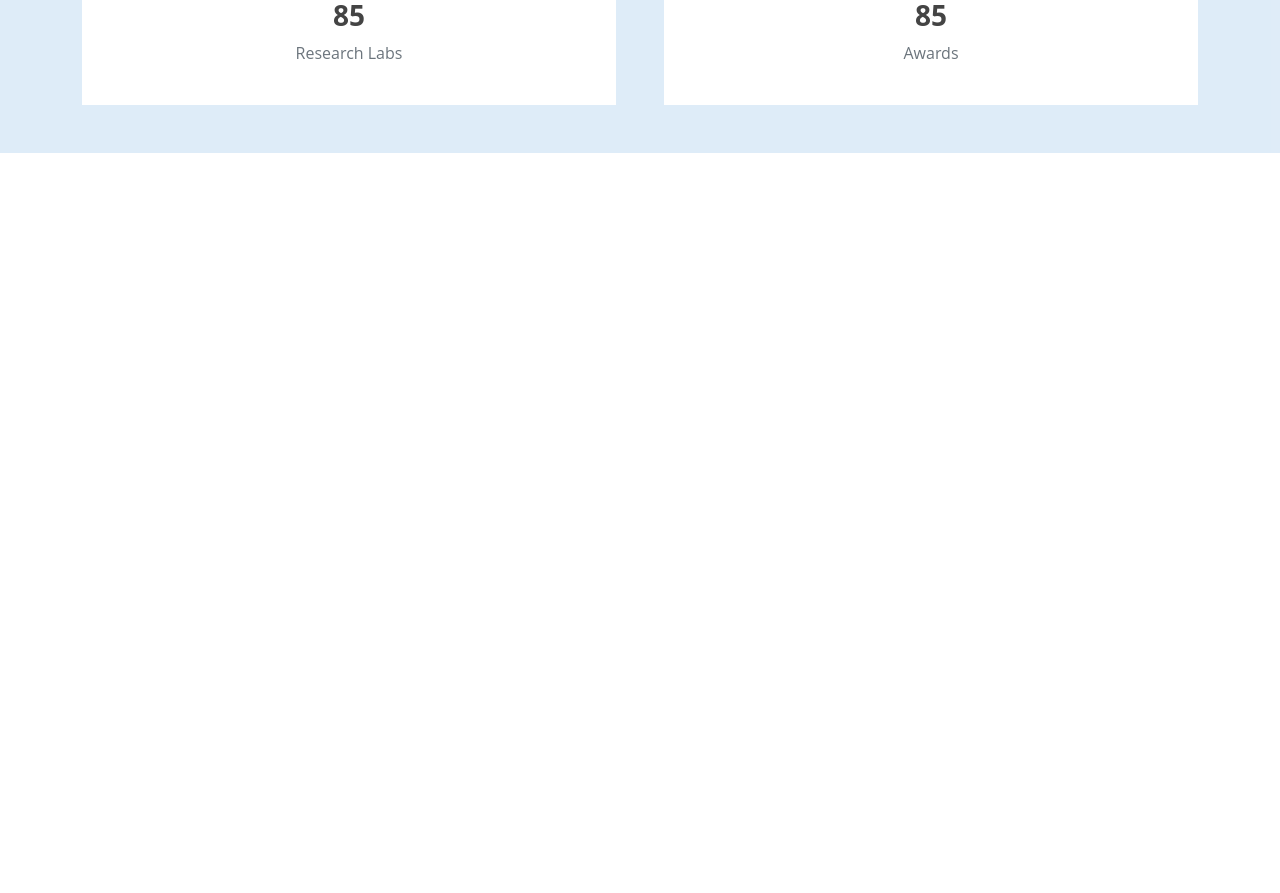
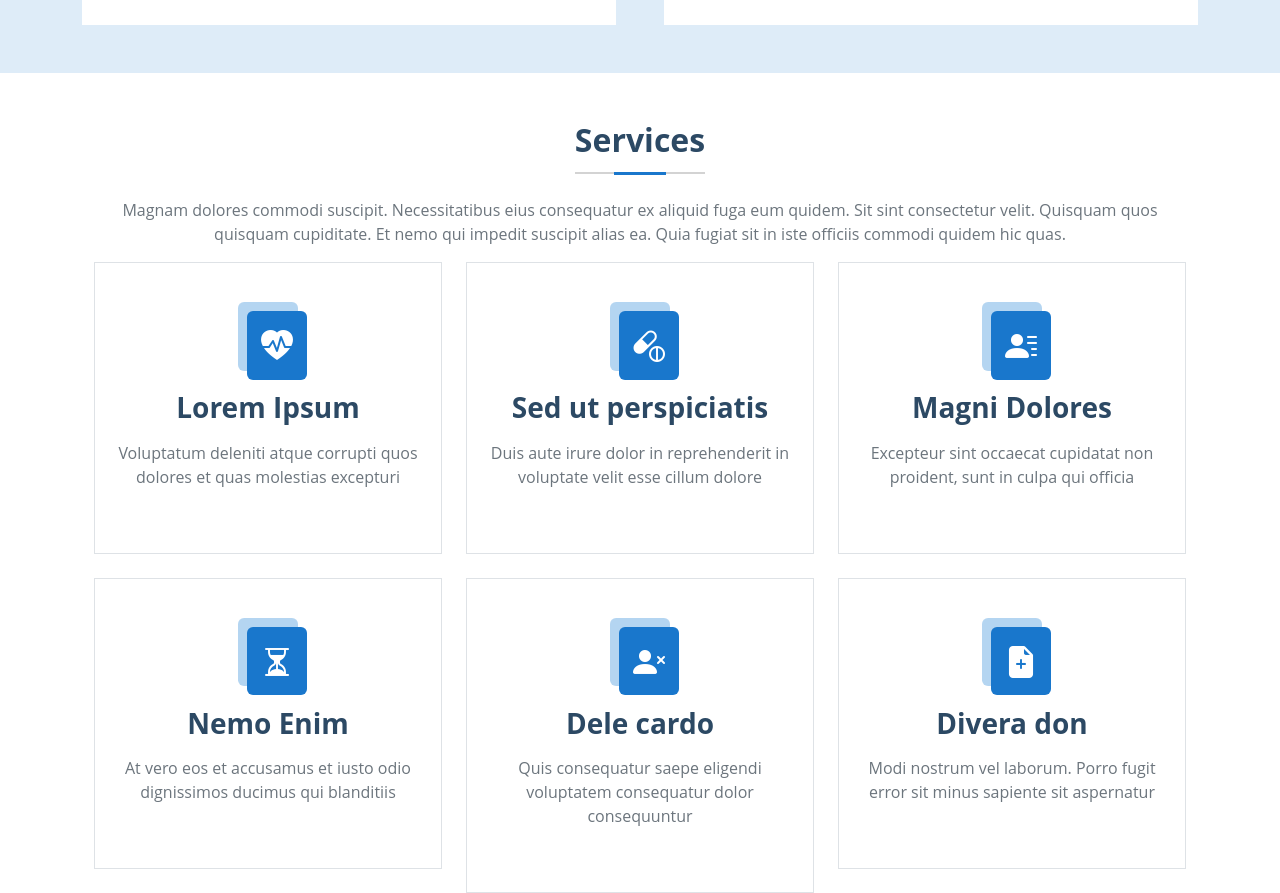
Before and after one commit to abdullahpichoo/react-practise-app-ili, a React (Create React App) app: page / in a window 1280 px wide. Shown: the part 1860-2753 px from the top of the page. Before the commit the page ends 2013 px from the top, so only its background shows below. Built offline with nearby package versions, Linux system fonts and the light colour scheme.

Commit message:
services done

```diff
--- a/src/App.tsx
+++ b/src/App.tsx
@@ -3,6 +3,7 @@ import HeroSection from "./components/HeroSection";
 import WhyUs from "./components/WhyUs";
 import Benefits from "./components/Benefits";
 import ResourceCounts from "./components/ResourceCounts";
+import Services from "./components/Services";
 // Bootstrap CSS
 import "bootstrap/dist/css/bootstrap.min.css";
 import "bootstrap/dist/js/bootstrap.bundle.min";
@@ -19,6 +20,7 @@ function App() {
       <div className="mt-5 d-flex flex-column justify-content-center align-items-center gap-5">
         <Benefits />
         <ResourceCounts />
+        <Services />
       </div>
     </main>
   );
--- a/src/components/HeroSection.tsx
+++ b/src/components/HeroSection.tsx
@@ -3,7 +3,7 @@ import MyButton from "./MyButton";
 
 const Header = () => {
   return (
-    <section id="hero" className="d-flex align-items-center">
+    <section className="hero d-flex align-items-center">
       <div className="container">
         <h1 className="fw-bold">WELCOME TO MEDILAB</h1>
         <h2 className="fs-5 mb-3">
--- /dev/null
+++ b/src/components/SectionHeading.tsx
@@ -0,0 +1,18 @@
+import React from "react";
+
+const SectionHeading = ({ title, desc }: { title: string; desc: string }) => {
+  return (
+    <div className="container text-center d-flex flex-column align-items-center">
+      <h2 className="section-header fw-bold">
+        {title}
+        <p>
+          <p></p>
+        </p>
+      </h2>
+
+      <p className="text-secondary">{desc}</p>
+    </div>
+  );
+};
+
+export default SectionHeading;
--- /dev/null
+++ b/src/components/ServiceCard.tsx
@@ -0,0 +1,29 @@
+import React from "react";
+
+const ServiceCard = ({
+  title,
+  desc,
+  icon,
+}: {
+  title: string;
+  desc: string;
+  icon: string;
+}) => {
+  return (
+    <div className="service-card w-100 border border-1 py-5 px-3 d-flex flex-column align-items-center gap-2 text-center">
+      <div className="service-card-icon">
+        <i
+          className={`icon-backdrop bi bi-${icon} fs-2 rounded-2 position-relative`}
+        >
+          <i
+            className={`main-icon w-100 h-100 bi bi-${icon} bg-blue fs-2 rounded-2 position-absolute`}
+          ></i>
+        </i>
+      </div>
+      <h3 className="fw-bold text-dark-blue mt-4">{title}</h3>
+      <p className="text-secondary">{desc}</p>
+    </div>
+  );
+};
+
+export default ServiceCard;
--- /dev/null
+++ b/src/components/Services.tsx
@@ -0,0 +1,62 @@
+import React from "react";
+import ServiceCard from "./ServiceCard";
+import SectionHeading from "./SectionHeading";
+
+const Services = () => {
+  return (
+    <section className="container w-100">
+      <SectionHeading
+        title="Services"
+        desc="Magnam dolores commodi suscipit. Necessitatibus eius consequatur ex aliquid fuga eum quidem. Sit sint consectetur velit. Quisquam quos quisquam cupiditate. Et nemo qui impedit suscipit alias ea. Quia fugiat sit in iste officiis commodi quidem hic quas."
+      />
+      <div className="container w-100">
+        <div className="row row-cols-1 row-cols-md-2 row-cols-lg-3 g-4">
+          <div className="col">
+            <ServiceCard
+              title="Lorem Ipsum"
+              desc="Voluptatum deleniti atque corrupti quos dolores et quas molestias excepturi"
+              icon="heart-pulse-fill"
+            />
+          </div>
+          <div className="col">
+            <ServiceCard
+              title="Sed ut perspiciatis"
+              desc="Duis aute irure dolor in reprehenderit in voluptate velit esse cillum dolore"
+              icon="capsule-pill"
+            />
+          </div>
+          <div className="col">
+            <ServiceCard
+              title="Magni Dolores"
+              desc="Excepteur sint occaecat cupidatat non proident, sunt in culpa qui officia"
+              icon="person-lines-fill"
+            />
+          </div>
+          <div className="col">
+            <ServiceCard
+              title="Nemo Enim"
+              desc="At vero eos et accusamus et iusto odio dignissimos ducimus qui blanditiis"
+              icon="hourglass-split"
+            />
+          </div>
+          <div className="col">
+            <ServiceCard
+              title="Dele cardo"
+              desc="Quis consequatur saepe eligendi voluptatem consequatur dolor consequuntur"
+              icon="person-x-fill"
+            />
+          </div>
+          <div className="col">
+            <ServiceCard
+              title="Divera don"
+              desc="Modi nostrum vel laborum. Porro fugit error sit minus sapiente sit aspernatur"
+              icon="file-earmark-plus-fill"
+            />
+          </div>
+        </div>
+      </div>
+    </section>
+  );
+};
+
+export default Services;
--- a/src/globals.css
+++ b/src/globals.css
@@ -105,16 +105,28 @@ h2 {
 /*--------------------------------------------------------------
 # Hero Section
 --------------------------------------------------------------*/
-#hero {
+.hero {
   width: 100%;
-  height: 90vh;
+  height: 80vh;
   background: url("../public/assets/img/hero-bg.jpg") top center;
   background-size: cover;
   margin-bottom: -200px;
+  background-attachment: fixed;
 }
 
-#hero .container {
+.hero .container {
   position: relative;
+}
+@media (max-height: 600px) {
+  .hero {
+    height: 90vh;
+  }
+}
+@media (max-width: 992px) {
+  .hero {
+    height: 80vh;
+    margin-bottom: -100px;
+  }
 }
 
 /*--------------------------------------------------------------
@@ -152,8 +164,72 @@ h2 {
   color: var(--white-color);
   transition: all 0.2s ease-in-out;
 }
-/* .rounded-icon:hover {
+
+/*--------------------------------------------------------------
+# Services Section
+--------------------------------------------------------------*/
+.section-header {
+  width: fit-content;
+}
+.section-header p {
+  height: 2px;
+  width: 100%;
+  background-color: lightgray;
+  margin-top: 10%;
+  display: flex;
+  justify-content: center;
+  align-items: center;
+}
+.section-header p p {
+  height: 3px;
+  width: 40%;
   background-color: var(--blue-color);
+  margin: 0;
+}
+
+/* Service Card */
+.service-card-icon i {
+  padding-top: 0.7rem;
+  padding-bottom: 0.9rem;
+  padding-left: 0.9rem;
+  padding-right: 0.9rem;
+  background-color: rgba(18, 121, 211, 0.313);
+  z-index: 0;
+}
+.service-card-icon i i {
+  z-index: 3;
+  top: 9px;
+  left: 9px;
+  background-color: var(--blue-color);
+}
+.service-card {
+  transition: all 0.2s ease-in-out;
+}
+/* Service Card Hover */
+.service-card:hover {
+  background-color: var(--blue-color);
+  color: var(--white-color) !important;
+  transition: all 0.2s ease-in-out;
+}
+.service-card:hover h3 {
+  color: var(--white-color) !important;
+}
+.service-card:hover p {
+  color: var(--white-color) !important;
+}
+.service-card i.main-icon {
+  transition: all 0.2s ease-in-out;
   color: var(--white-color);
+}
+.service-card:hover i.main-icon {
+  background-color: var(--white-color);
+  color: var(--blue-color);
   transition: all 0.2s ease-in-out;
-} */
+}
+.service-card i.icon-backdrop {
+  transition: all 0.2s ease-in-out;
+}
+.service-card:hover i.icon-backdrop {
+  background-color: var(--blue-hover);
+  transition: all 0.2s ease-in-out;
+}
```
